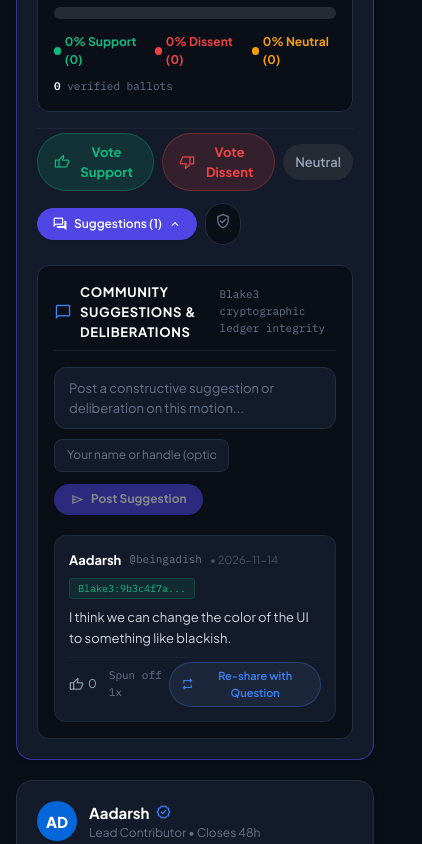
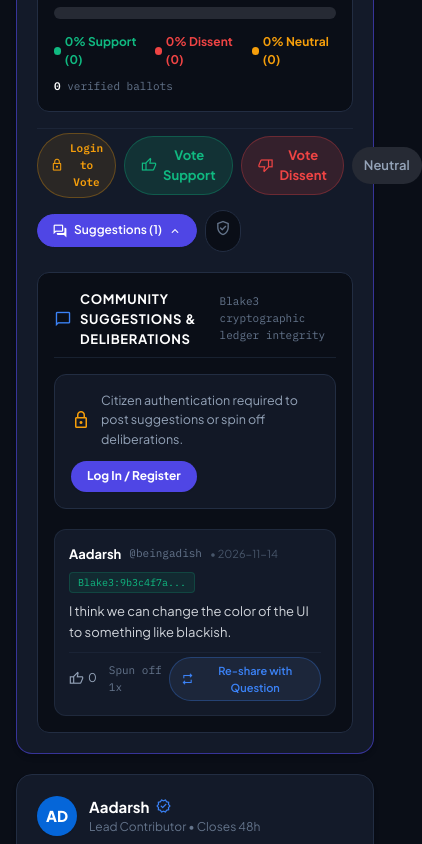
Before and after one commit to beingadish/JanMat, a React (Vite) app in the folder web/: page / in a window 390 px wide. Shown: the part 1840-2684 px from the top of the page, 422 px wide, since content can reach past the window. Built offline with nearby package versions, Linux system fonts and the light colour scheme; no server answers.

Commit message:
feat(pulse): enforce auth on voting & deliberations, decouple legacy feeds

```diff
--- a/web/src/App.tsx
+++ b/web/src/App.tsx
@@ -1,12 +1,9 @@
 import { useEffect, useRef, useState } from "react";
-import { AboutRail } from "./components/AboutRail";
 import { CivicTopBar } from "./components/CivicTopBar";
-import { CommunityNav } from "./components/CommunityNav";
 import { Toasts } from "./components/Toasts";
 import { useNow } from "./lib/time";
 import { StoreProvider, useCivic } from "./store/store";
 import { CivicPulseView } from "./views/CivicPulseView";
-import { Feed } from "./views/Feed";
 import { Governance } from "./views/Governance";
 import { Identity } from "./views/Identity";
 
@@ -97,20 +94,9 @@ function Shell() {
             </div>
             <Governance />
           </div>
-        ) : activeTab === "deliberation-rooms" ? (
-          <div className="grid grid-cols-1 lg:grid-cols-12 gap-6 items-start">
-            <div className="lg:col-span-3">
-              <CommunityNav />
-            </div>
-            <div className="lg:col-span-6 min-w-0">
-              <Feed />
-            </div>
-            <div className="lg:col-span-3">
-              <AboutRail />
-            </div>
-          </div>
         ) : (
           <CivicPulseView
+            activeTab={activeTab}
             searchQuery={searchQuery}
             isDraftModalOpen={isDraftModalOpen}
             setIsDraftModalOpen={setIsDraftModalOpen}
--- a/web/src/components/BallotCard.tsx
+++ b/web/src/components/BallotCard.tsx
@@ -3,6 +3,8 @@ import type { BallotItem, CommentItem } from "../api/types";
 
 interface BallotCardProps {
   ballot: BallotItem;
+  isLoggedIn?: boolean;
+  onRequireLogin?: () => void;
   onVote: (ballotId: string, choice: "agree" | "oppose" | "neutral") => Promise<void>;
   onAuditHash: (ballot: BallotItem) => void;
   onAddComment?: (ballotId: string, content: string, authorName?: string) => Promise<void>;
@@ -13,6 +15,8 @@ interface BallotCardProps {
 
 export function BallotCard({
   ballot,
+  isLoggedIn = false,
+  onRequireLogin,
   onVote,
   onAuditHash,
   onAddComment,
@@ -34,6 +38,10 @@ export function BallotCard({
   const [submittingReshare, setSubmittingReshare] = useState(false);
 
   const handleVoteClick = async (choice: "agree" | "oppose" | "neutral") => {
+    if (!isLoggedIn) {
+      onRequireLogin?.();
+      return;
+    }
     if (voting) return;
     setVoting(true);
     try {
@@ -46,6 +54,10 @@ export function BallotCard({
 
   const handlePostComment = async (e: React.FormEvent) => {
     e.preventDefault();
+    if (!isLoggedIn) {
+      onRequireLogin?.();
+      return;
+    }
     if (!newComment.trim() || submittingComment) return;
     setSubmittingComment(true);
     try {
@@ -59,6 +71,10 @@ export function BallotCard({
   };
 
   const handleReshareSubmit = async (commentId: string) => {
+    if (!isLoggedIn) {
+      onRequireLogin?.();
+      return;
+    }
     if (!reshareQuestion.trim() || submittingReshare) return;
     setSubmittingReshare(true);
     try {
@@ -238,9 +254,21 @@ export function BallotCard({
       {/* Action Footer Buttons */}
       <div className="flex items-center justify-between flex-wrap gap-3 pt-1 border-t border-[#222D42]/60">
         <div className="flex items-center gap-2">
+          {!isLoggedIn && (
+            <button
+              onClick={onRequireLogin}
+              className="inline-flex items-center gap-1.5 px-3 py-1.5 rounded-full bg-[#F59E0B]/10 hover:bg-[#F59E0B]/20 text-[#F59E0B] border border-[#F59E0B]/30 text-[11px] font-mono font-semibold transition-all"
+              title="You must be logged in as a verified citizen to cast a ballot"
+            >
+              <span className="material-symbols-outlined text-[14px]">lock</span>
+              <span>Login to Vote</span>
+            </button>
+          )}
+
           <button
             onClick={() => handleVoteClick("agree")}
             disabled={voting}
+            title={!isLoggedIn ? "Citizen authentication required to vote" : undefined}
             className={`inline-flex items-center gap-1.5 px-4 py-2 rounded-full text-[13px] font-bold transition-all active:scale-95 ${
               votedChoice === "agree"
                 ? "bg-[#10B981] text-white shadow-[0_0_12px_rgba(16,185,129,0.5)]"
@@ -254,6 +282,7 @@ export function BallotCard({
           <button
             onClick={() => handleVoteClick("oppose")}
             disabled={voting}
+            title={!isLoggedIn ? "Citizen authentication required to vote" : undefined}
             className={`inline-flex items-center gap-1.5 px-4 py-2 rounded-full text-[13px] font-bold transition-all active:scale-95 ${
               votedChoice === "oppose"
                 ? "bg-[#EF4444] text-white shadow-[0_0_12px_rgba(239,68,68,0.5)]"
@@ -267,6 +296,7 @@ export function BallotCard({
           <button
             onClick={() => handleVoteClick("neutral")}
             disabled={voting}
+            title={!isLoggedIn ? "Citizen authentication required to vote" : undefined}
             className={`px-3 py-2 rounded-full text-[13px] font-semibold transition-all ${
               votedChoice === "neutral"
                 ? "bg-[#F59E0B] text-black font-bold"
@@ -321,6 +351,21 @@ export function BallotCard({
           </div>
 
           {/* Suggestion Submission Form */}
+          {!isLoggedIn ? (
+            <div className="bg-[#131A29]/90 rounded-xl p-4 border border-[#222D42] flex items-center justify-between gap-3 flex-wrap">
+              <div className="flex items-center gap-2.5 text-[12.5px] text-[#94A3B8]">
+                <span className="material-symbols-outlined text-[#F59E0B] text-[20px]">lock</span>
+                <span>Citizen authentication required to post suggestions or spin off deliberations.</span>
+              </div>
+              <button
+                type="button"
+                onClick={onRequireLogin}
+                className="px-4 py-1.5 rounded-full bg-[#4F46E5] hover:bg-[#4338CA] text-white text-[12px] font-bold transition-all shadow-sm active:scale-95"
+              >
+                Log In / Register
+              </button>
+            </div>
+          ) : (
             <form onSubmit={handlePostComment} className="flex flex-col gap-2.5">
               <textarea
                 value={newComment}
@@ -347,6 +392,7 @@ export function BallotCard({
                 </button>
               </div>
             </form>
+          )}
 
           {/* List of Comments & Spinoff Re-share Prompts */}
           <div className="flex flex-col gap-3 mt-1">
@@ -384,9 +430,15 @@ export function BallotCard({
                   <div className="flex items-center justify-between pt-1 border-t border-[#222D42]/50 text-[12px]">
                     <div className="flex items-center gap-3">
                       <button
-                        onClick={() => onUpvoteComment?.(c.id)}
+                        onClick={() => {
+                          if (!isLoggedIn) {
+                            onRequireLogin?.();
+                            return;
+                          }
+                          onUpvoteComment?.(c.id);
+                        }}
                         className="inline-flex items-center gap-1 text-[#94A3B8] hover:text-[#10B981] transition-colors"
-                        title="Upvote this suggestion"
+                        title={!isLoggedIn ? "Log in to upvote" : "Upvote this suggestion"}
                       >
                         <span className="material-symbols-outlined text-[15px]">thumb_up</span>
                         <span>{c.upvotes}</span>
@@ -401,6 +453,10 @@ export function BallotCard({
 
                     <button
                       onClick={() => {
+                        if (!isLoggedIn) {
+                          onRequireLogin?.();
+                          return;
+                        }
                         if (reshareTargetId === c.id) {
                           setReshareTargetId(null);
                         } else {
--- a/web/src/views/CivicPulseView.tsx
+++ b/web/src/views/CivicPulseView.tsx
@@ -104,6 +104,7 @@ const DEFAULT_BALLOTS: BallotItem[] = [
 
 interface CivicPulseViewProps {
   searchQuery?: string;
+  activeTab?: string;
   onOpenDraftModal?: () => void;
   isDraftModalOpen?: boolean;
   setIsDraftModalOpen?: (open: boolean) => void;
@@ -113,12 +114,14 @@ interface CivicPulseViewProps {
 
 export function CivicPulseView({
   searchQuery = "",
+  activeTab = "live-ballots",
   isDraftModalOpen = false,
   setIsDraftModalOpen,
   isRulesModalOpen = false,
   setIsRulesModalOpen,
 }: CivicPulseViewProps) {
-  const { toast } = useCivic();
+  const { state, setView, toast } = useCivic();
+  const { identity } = state;
 
   const [pulse, setPulse] = useState<PulseResponse | null>(null);
   const [ballots, setBallots] = useState<BallotItem[]>(DEFAULT_BALLOTS);
@@ -158,8 +161,18 @@ export function CivicPulseView({
 
   // Handle live 3-way ballot voting (Support / Dissent / Neutral)
   const handleVote = async (ballotId: string, choice: "agree" | "oppose" | "neutral") => {
+    // Enforce authentication gate: guest / anonymous visitors cannot vote
+    if (!identity) {
+      toast(
+        "err",
+        "Authentication Required: You must be logged in as a verified citizen to cast a ballot."
+      );
+      setView("identity");
+      return;
+    }
+
     try {
-      // Optimistic local update
+      // Optimistic local update for authenticated citizen
       setBallots((prev) =>
         prev.map((b) => {
           if (b.id !== ballotId && b.proposal_code !== ballotId) return b;
@@ -176,8 +189,8 @@ export function CivicPulseView({
         })
       );
 
-      // Submit to backend
-      const res = await api.castBallotVote(ballotId, choice);
+      // Submit to backend with citizen voter token
+      const res = await api.castBallotVote(ballotId, choice, identity.uid);
       if (res && res.updated_tally) {
         setBallots((prev) =>
           prev.map((b) =>
@@ -188,15 +201,30 @@ export function CivicPulseView({
         );
         toast("ok", `Ballot cast verified! Blake3 Receipt: ${res.receipt_hash.slice(0, 12)}...`);
       }
-    } catch {
-      toast("ok", "Ballot recorded locally on edge node!");
+    } catch (err: unknown) {
+      const errorStatus = (err as { status?: number })?.status;
+      if (errorStatus === 401) {
+        toast("err", "Session expired: Please log in again to cast your ballot.");
+        setView("identity");
+      } else {
+        toast("ok", "Ballot recorded locally on edge node!");
+      }
     }
   };
 
   // Handle adding a suggestion/comment to a ballot
   const handleAddComment = async (ballotId: string, content: string, authorName?: string) => {
+    if (!identity) {
+      toast(
+        "err",
+        "Authentication Required: You must be logged in as a verified citizen to post suggestions."
+      );
+      setView("identity");
+      return;
+    }
+
     try {
-      const res = await api.addComment(ballotId, content, authorName);
+      const res = await api.addComment(ballotId, content, authorName || identity.handle);
       if (res && res.comment) {
         setBallots((prev) =>
           prev.map((b) => {
@@ -219,8 +247,8 @@ export function CivicPulseView({
       const fallbackComment = {
         id: `c-local-${Date.now()}`,
         ballot_id: ballotId,
-        author_name: authorName || "Aadarsh",
-        author_handle: "beingadish",
+        author_name: authorName || identity.handle,
+        author_handle: identity.handle,
         content,
         blake3_hash: `0x${Math.random().toString(16).slice(2, 18)}`,
         upvotes: 0,
@@ -243,8 +271,17 @@ export function CivicPulseView({
 
   // Handle re-sharing a comment as a brand-new spinoff question / poll
   const handleReshareComment = async (commentId: string, question: string, authorName?: string) => {
+    if (!identity) {
+      toast(
+        "err",
+        "Authentication Required: You must be logged in as a verified citizen to spin off community motions."
+      );
+      setView("identity");
+      return;
+    }
+
     try {
-      const res = await api.reshareComment(commentId, question, authorName);
+      const res = await api.reshareComment(commentId, question, authorName || identity.handle);
       if (res && res.new_ballot) {
         setBallots((prev) => [res.new_ballot, ...prev]);
         toast(
@@ -263,10 +300,10 @@ export function CivicPulseView({
         title: question,
         summary: `Spun-off community question from citizen suggestion #${commentId}`,
         author: {
-          name: authorName || "Aadarsh",
-          role: "Lead Contributor",
+          name: authorName || identity.handle,
+          role: "Citizen Contributor",
           verified: true,
-          avatar_initials: (authorName || "AD").slice(0, 2).toUpperCase(),
+          avatar_initials: (authorName || identity.handle).slice(0, 2).toUpperCase(),
         },
         status: "active",
         status_label: "Spun-off Community Motion • Closes in 48h",
@@ -288,7 +325,7 @@ export function CivicPulseView({
         is_official: false,
         quoted_comment: {
           comment_id: commentId,
-          original_author: "Aadarsh (@beingadish)",
+          original_author: `@${identity.handle}`,
           original_content: "Community suggestion referenced for this vote",
           parent_ballot_id: "parent",
         },
@@ -301,6 +338,12 @@ export function CivicPulseView({
 
   // Handle comment upvoting
   const handleUpvoteComment = async (commentId: string) => {
+    if (!identity) {
+      toast("err", "Authentication Required: You must be logged in to upvote suggestions.");
+      setView("identity");
+      return;
+    }
+
     try {
       // Optimistic update
       setBallots((prev) =>
@@ -376,8 +419,12 @@ export function CivicPulseView({
     return null;
   };
 
-  // Filter ballots based on active circle and tab
+  // Filter ballots based on active circle, active tab and search
   const filteredBallots = ballots.filter((b) => {
+    // Deliberation rooms tab filters to spun-off deliberation threads or ballots with active deliberations
+    if (activeTab === "deliberation-rooms" && !b.quoted_comment && b.deliberation_count === 0 && (!b.comments || b.comments.length === 0)) {
+      return false;
+    }
     // Circle filter
     if (selectedCircle !== "all" && b.category !== selectedCircle && b.circle_id !== selectedCircle) {
       return false;
@@ -504,6 +551,14 @@ export function CivicPulseView({
               <BallotCard
                 key={ballot.id}
                 ballot={ballot}
+                isLoggedIn={!!identity}
+                onRequireLogin={() => {
+                  toast(
+                    "err",
+                    "Authentication Required: You must be logged in as a verified citizen to cast a ballot or deliberate."
+                  );
+                  setView("identity");
+                }}
                 onVote={handleVote}
                 onAuditHash={(b) => setAuditBallot(b)}
                 onAddComment={handleAddComment}
```
Also changed, not shown: web/src/api/client.ts (+44 -8 lines), 1 other file (tests, documents, lock files or other folders). Lines whose indentation alone changed are shown as unchanged.
